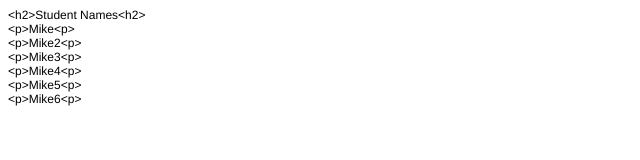
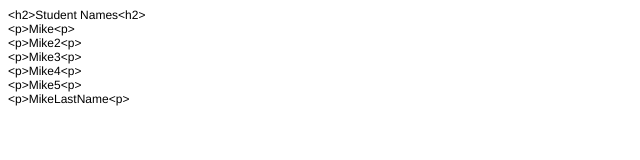
Before and after one commit to MikeG773/myProject, a plain HTML site: page index.html in a window 1280 px wide. Shown: the full height of the page, 0-640 px from the left. Drawn offline with Linux system fonts and the light colour scheme.

Commit message:
Added last name

```diff
--- a/index.html
+++ b/index.html
@@ -19,7 +19,7 @@
 <p class="p1"><span class="s1">&lt;p&gt;Mike3&lt;p&gt;</span></p>
 <p class="p1"><span class="s1">&lt;p&gt;Mike4&lt;p&gt;</span></p>
 <p class="p1"><span class="s1">&lt;p&gt;Mike5&lt;p&gt;</span></p>
-<p class="p1"><span class="s1">&lt;p&gt;Mike6&lt;p&gt;</span></p>
+<p class="p1"><span class="s1">&lt;p&gt;MikeLastName&lt;p&gt;</span></p>
 <p class="p2"><span class="s1"></span><br></p>
 <p class="p2"><span class="s1"></span><br></p>
 <p class="p2"><span class="s1"></span><br></p>
```
